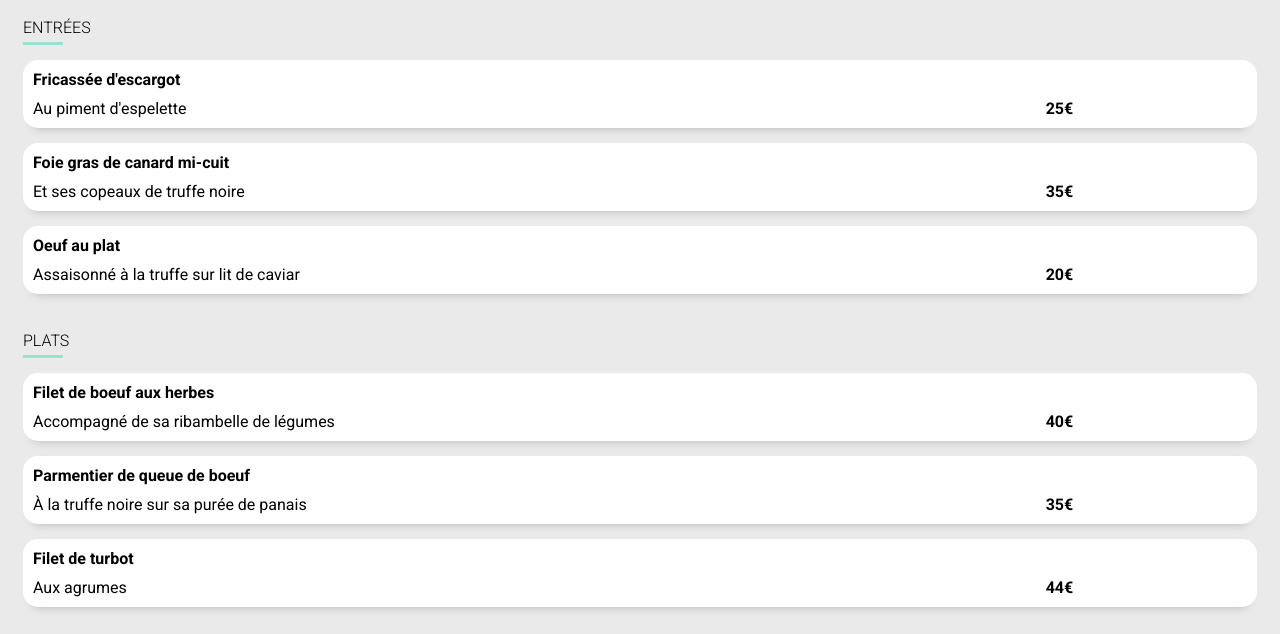
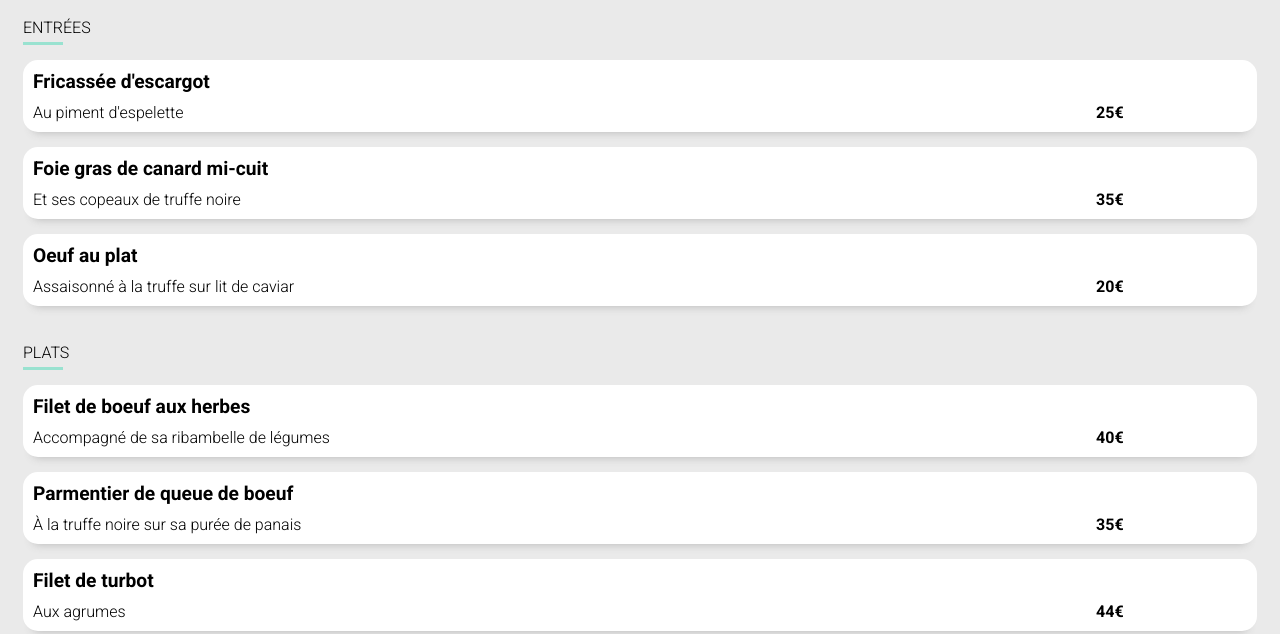
Before and after one commit to cfred22/FredericClech_3_27102021, a website: page la_palette_du_gout.html in a window 1280 px wide. Shown: the part 355-989 px from the top of the page. Drawn offline with Linux system fonts and the light colour scheme; a web font is replaced by a local one.

Commit message:
typo menu change taille dish

```diff
--- a/_motion.scss
+++ b/_motion.scss
@@ -20,7 +20,7 @@
   }
 }
 
-// ciblage des containers "dish" pour animations one by one
+// ciblage des containers "dish" pour animations one by one !
 
 .dish:nth-child(2) {
   animation-delay: 3s;
--- a/main.scss
+++ b/main.scss
@@ -321,9 +321,6 @@ footer {
 
 
 .dish {
-    animation-delay: 1s;
-    -webkit-animation: fade-in, slide-top 2s cubic-bezier(0.250, 0.460, 0.450, 0.940) both;
-    animation: fade-in, slide-top 2s cubic-bezier(0.250, 0.460, 0.450, 0.940) both;
     display: flex;
     @include box-shadow();
     font-family: $font-family-title;
@@ -343,18 +340,25 @@ footer {
         .dish__items {
             width: 100%;
             overflow: hidden;
+
             h4, p {
+                font-size: $font-size-small;
                 margin: 10px 0 10px 0;
                 padding-left: 10px;
                 text-overflow: ellipsis;
                 overflow: hidden;
             }
+            p {
+                font: {
+                    size: $font-size-xsmall;
+                    weight: 300;
+                }
+            }
         }
     }
     &__price {
-        width: 20%;
+        width: 15%;
         padding-bottom: 10px;
-        padding-right: 40px;
     }
 }
 
```
Also changed, not shown: style.css, 1 other file.
